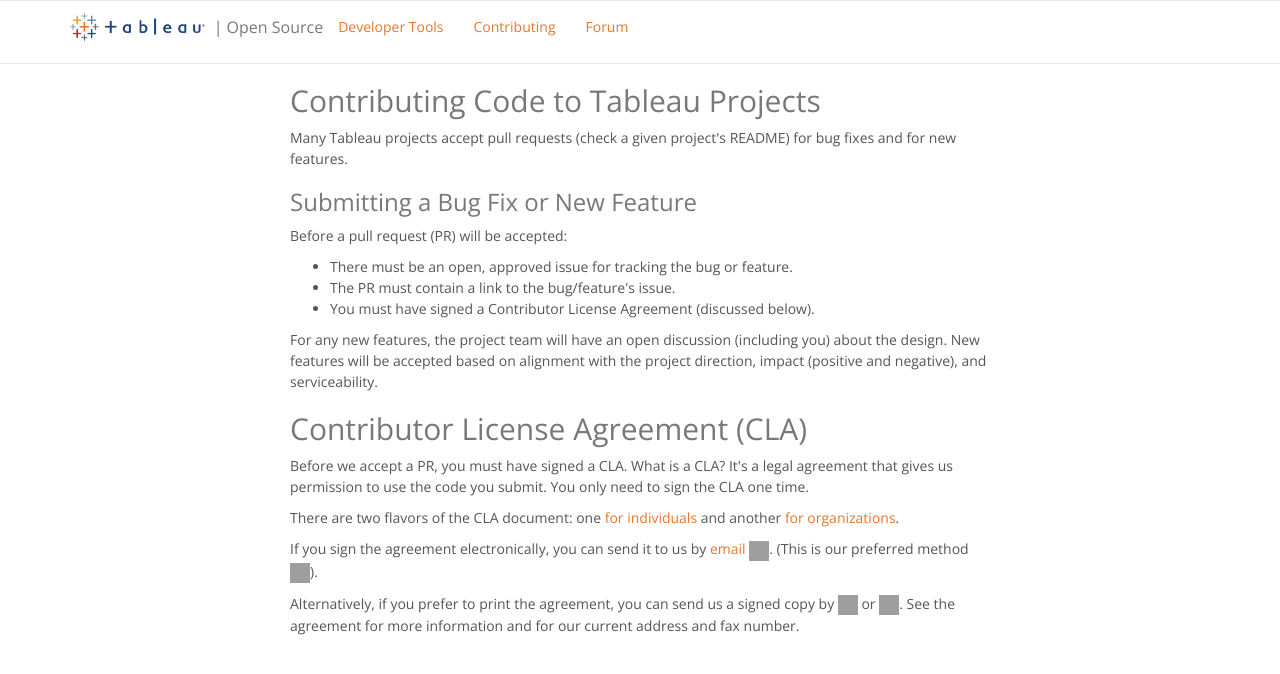
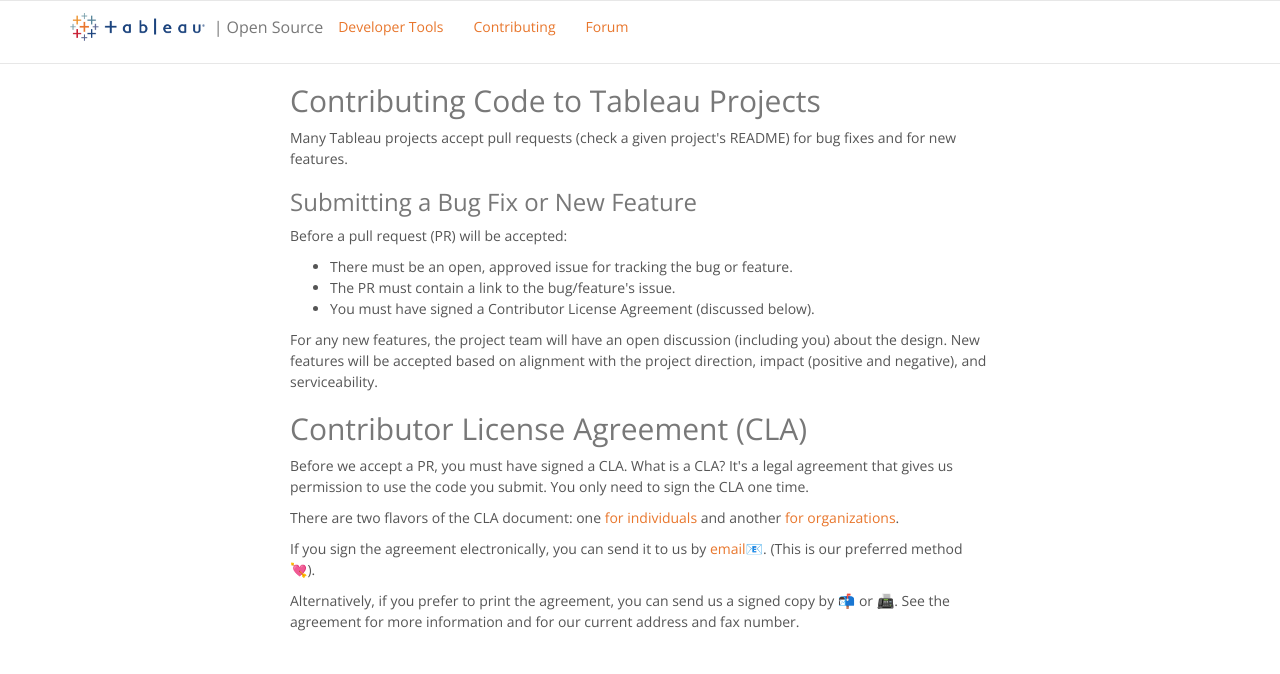
Before and after one commit to tableau/tableau.github.io, a website: page contributing.html in a window 1280 px wide. Drawn offline with nearby package versions, Linux system fonts and the light colour scheme; grey boxes are pictures that could not be loaded.

Commit message:
Fix charset and emoji display in contributing.html (#7)
Set the charset to `utf-8` and then paste the actual emojis in the HTML 😄

```diff
--- a/contributing.html
+++ b/contributing.html
@@ -5,6 +5,7 @@
     <title>Contributing</title>
 
     <meta name="viewport" content="width=device-width, initial-scale=1">
+    <meta charset="UTF-8">
 
 <!-- Google Tag Manager -->
 <script>(function(w,d,s,l,i){w[l]=w[l]||[];w[l].push({'gtm.start':
@@ -88,11 +89,9 @@
 
             <p>There are two flavors of the CLA document: one <a href="./2017.02-TableauIndividualCLA.pdf">for individuals</a> and another <a href="./2017.02-TableauCorpCLA.pdf">for organizations</a>.</p>
 
-            <p>If you sign the agreement electronically, you can send it to us by <a href="mailto:github@tableau.com?subject=Tableau%20CLA%20Request&amp;body=Dear%20Tableau%2C%0A%0A%3CI%20am%20or%20We%20are%3E%20interested%20in%20contributing%20to%20the%20%3Cproject%20name%3E%20repository.%20I%20am%20attaching%20the%20signed%20%3Cindividual%20or%20group%3E%20CLA%20document.%0A%0ASincerely%2C%0A%0A%3Cyou%3E">email
-                <img class="emoji" title=":email:" alt=":email:" src="https://assets-cdn.github.com/images/icons/emoji/unicode/2709.png" height="20" width="20" align="absmiddle"></a>. (This is our preferred method <img class="emoji" title=":heart:" alt=":heart:" src="https://assets-cdn.github.com/images/icons/emoji/unicode/2764.png" height="20" width="20" align="absmiddle">).</p>
+            <p>If you sign the agreement electronically, you can send it to us by <a href="mailto:github@tableau.com?subject=Tableau%20CLA%20Request&amp;body=Dear%20Tableau%2C%0A%0A%3CI%20am%20or%20We%20are%3E%20interested%20in%20contributing%20to%20the%20%3Cproject%20name%3E%20repository.%20I%20am%20attaching%20the%20signed%20%3Cindividual%20or%20group%3E%20CLA%20document.%0A%0ASincerely%2C%0A%0A%3Cyou%3E">email📧</a>. (This is our preferred method 💘).</p>
 
-            <p>Alternatively, if you prefer to print the agreement, you can send us a signed copy by <img class="emoji" title=":mailbox:" alt=":mailbox:" src="https://assets-cdn.github.com/images/icons/emoji/unicode/1f4eb.png" height="20" width="20" align="absmiddle"> or <img class="emoji"
-            title=":fax:" alt=":fax:" src="https://assets-cdn.github.com/images/icons/emoji/unicode/1f4e0.png" height="20" width="20" align="absmiddle">. See the agreement for more information and for our current address and fax number.</p>
+            <p>Alternatively, if you prefer to print the agreement, you can send us a signed copy by 📬 or 📠. See the agreement for more information and for our current address and fax number.</p>
 
         </div>
     </div>
```
